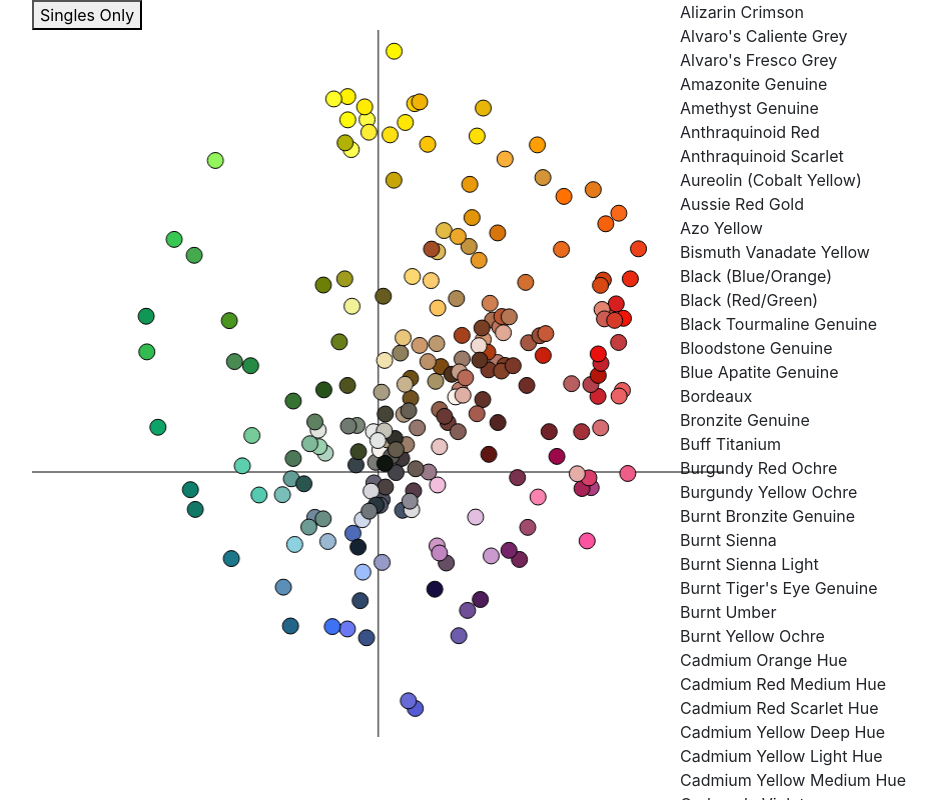
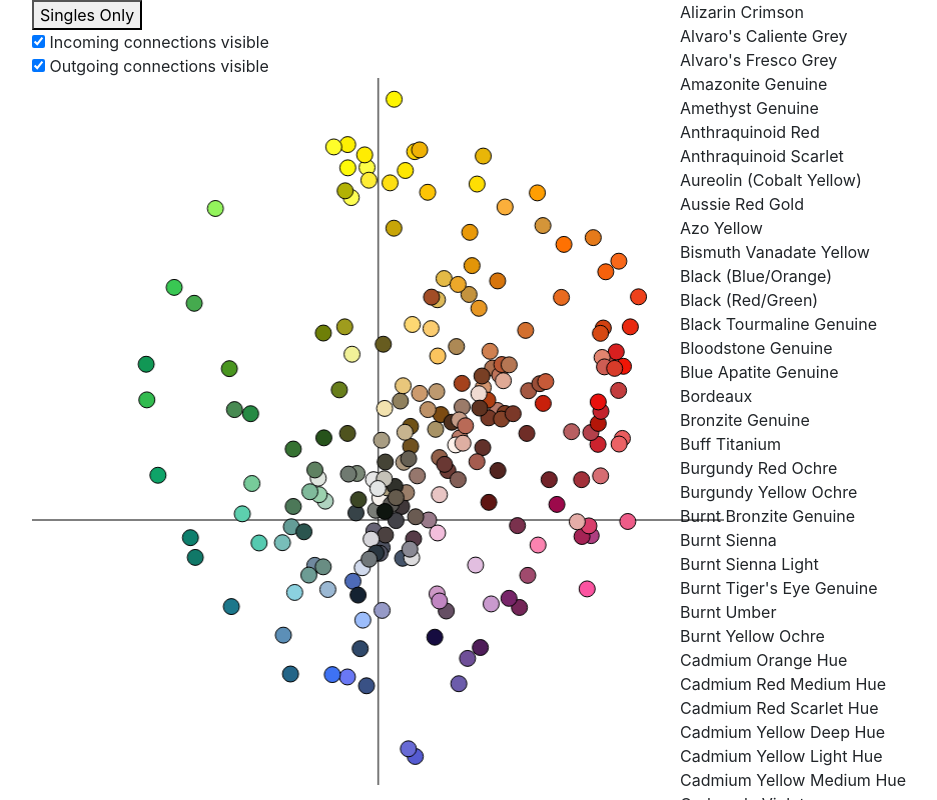
Before and after one commit to jonashw/daniel-smith-color-map, a React (Create React App) app: page / in a window 1280 px wide. Shown: the whole page, without its empty margins (300-1237 px from the left). Built offline with nearby package versions, Linux system fonts and the light colour scheme.

Commit message:
incoming/outcoming connections toggleable for better UX around clusters

```diff
--- a/src/Color.ts
+++ b/src/Color.ts
@@ -1,3 +1,5 @@
+export type ConnectionSettings = {incoming: boolean;  outgoing: boolean; }
+
 export type Color = {
     Name:  string;
     SwatchUrl: string;
--- a/src/ColorExplorer.tsx
+++ b/src/ColorExplorer.tsx
@@ -1,6 +1,6 @@
 import React from 'react';
 import ColorMap from './ColorMap';
-import { Color, Colors } from './Color';
+import { Color, Colors, ConnectionSettings } from './Color';
 declare global {
     interface Window {
         colors: Colors;
@@ -72,6 +72,7 @@ function ColorExplorer({colors} : {colors: Colors}) {
   const [selectedColors,setSelectedColors] = React.useState<Set<Color>>(new Set<Color>());
   const [singlesOnly,setSinglesOnly] = React.useState<boolean>(false);
   const [onlyActiveNeighborhoodVisible, setOnlyActiveNeighborhoodVisible] = React.useState(false);
+  const [connectionsVisible, setConnectionsVisible] = React.useState<ConnectionSettings>({incoming:true,outgoing:true});
   const [colorProfilePopupOpen,setColorProfilePopupOpen] = React.useState(false);
 
   const availableColors: Color[] = singlesOnly ? colors.all.filter(c => c.Pigments.length === 1) : colors.all;
@@ -108,11 +109,24 @@ function ColorExplorer({colors} : {colors: Colors}) {
         <div className="col-12 col-sm-6">
           <div>
             <button onClick={() => setSinglesOnly(!singlesOnly)}>Singles Only</button>
+            {([
+                ['Incoming',connectionsVisible.incoming, v => setConnectionsVisible({...connectionsVisible, incoming: v})],
+                ['Outgoing',connectionsVisible.outgoing, v => setConnectionsVisible({...connectionsVisible, outgoing: v})]
+            ] as [string,boolean,(v:boolean) => void][]).map(([label,visible,setter]) =>
+                <div>
+                <label>
+                    <input type="checkbox" defaultChecked={visible} onChange={e => setter(e.target.checked)}/>
+                    {" "}
+                    {label} connections visible
+                </label>
+                </div>
+            )}
           </div>
           <ColorMap
             visibleColors={availableColors}
             colors={colors}
             {...{
+                connectionsVisible,
                 onlyActiveNeighborhoodVisible,
                 setColorProfilePopupOpen,
                 activeColor,
--- a/src/ColorMap.tsx
+++ b/src/ColorMap.tsx
@@ -1,7 +1,7 @@
 //import Konva from 'konva';
 import React from 'react';
 import { Layer, Stage, Text, Line, Circle, Arrow} from 'react-konva';
-import {Color,Colors} from './Color';
+import {Color,Colors,ConnectionSettings} from './Color';
 const spatialScale = 4;
 
 //new Konva.Text().measureSize()
@@ -47,7 +47,8 @@ const ColorMap =({
     setActiveColor,
     selectedColors,
     toggleSelectedColor,
-    setColorProfilePopupOpen
+    setColorProfilePopupOpen,
+    connectionsVisible
 } : {
     colors: Colors,
     visibleColors: Color[],
@@ -56,7 +57,8 @@ const ColorMap =({
     setActiveColor: (c: Color | undefined) => void,
     selectedColors: Set<Color>,
     toggleSelectedColor: (c: Color) => void,
-    setColorProfilePopupOpen: (o:boolean) => void
+    setColorProfilePopupOpen: (o:boolean) => void,
+    connectionsVisible: ConnectionSettings
 }) => {
     const viewColorPopup = (color:Color) => {
         setActiveColor(color);
@@ -166,7 +168,7 @@ const ColorMap =({
                     <ColorLabel color={activeColor} />
                     </>
                 }
-                {activeColor &&
+                {connectionsVisible.outgoing && activeColor &&
                     colors.thatHaveAConstituent(activeColor)
                         .map(color => {
                             return <>
@@ -176,7 +178,7 @@ const ColorMap =({
                             </>;
                         })
                     }
-                {activeColor &&
+                {connectionsVisible.incoming && activeColor &&
                     colors.thatAreConstituentsOf(activeColor)
                         .map(constituent => {
                             return <>
```
